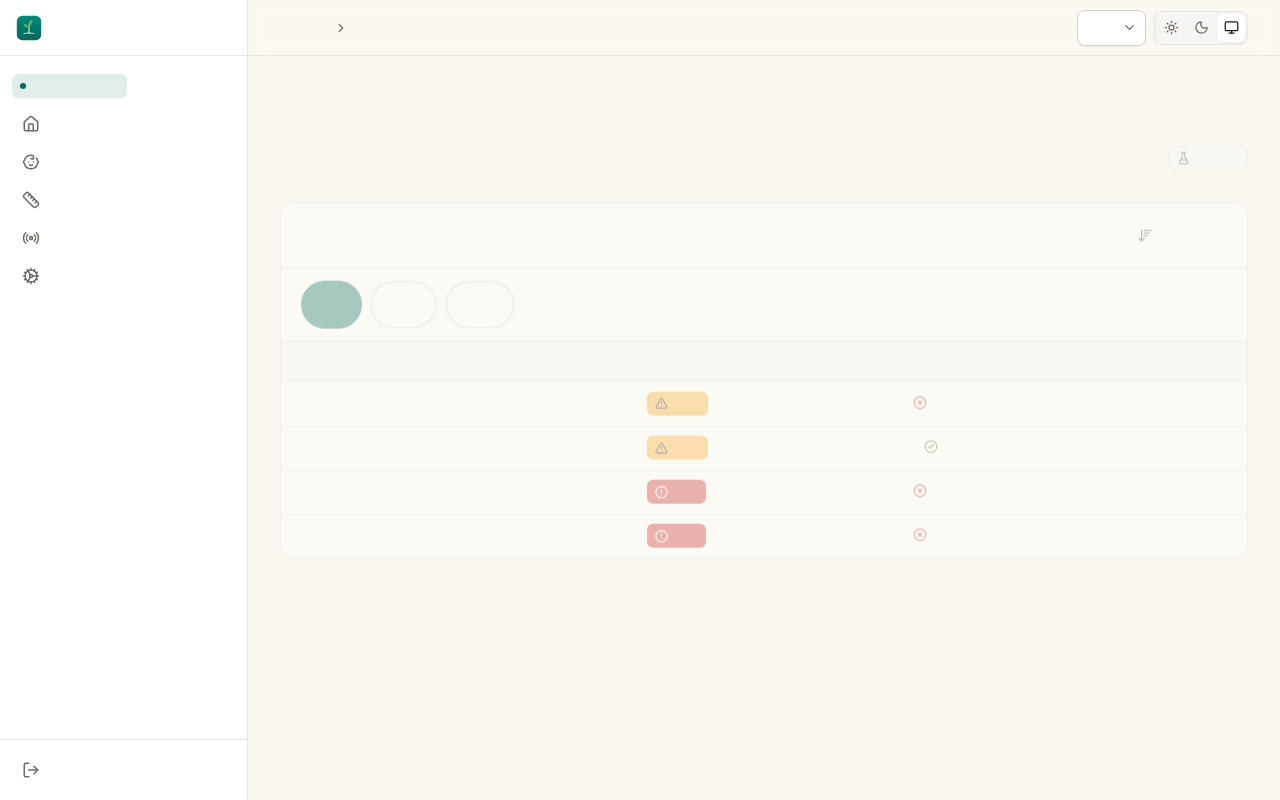
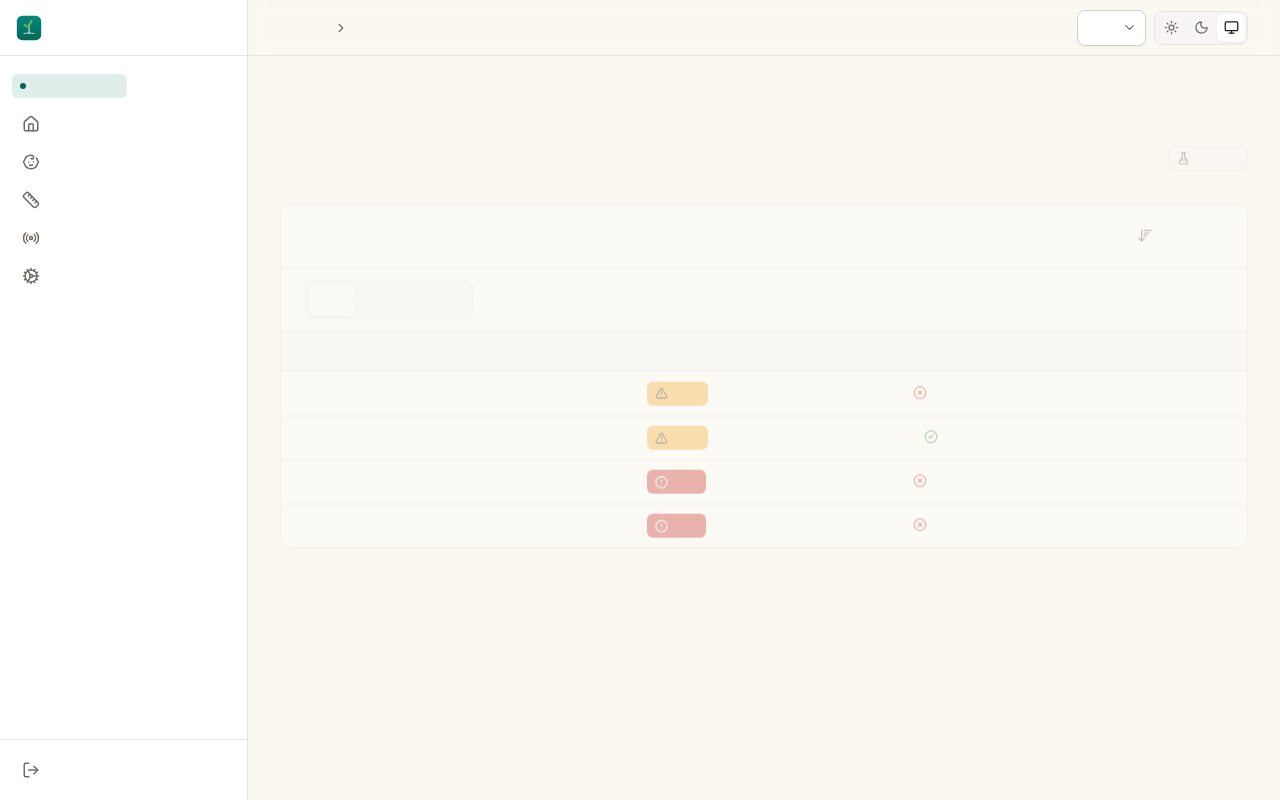
Before and after one commit to CNAMS/cnams_frontend, a Next.js app: page /referrals in a window 1280 px wide. Built offline with nearby package versions, Linux system fonts and the light colour scheme.

Commit message:
feat(referrals): use SegmentedControl for the severity filter
Replaces the hand-built All / SAM / MAM pill row with the shared control,
which also brings arrow-key navigation between options.

```diff
--- a/src/app/referrals/page.tsx
+++ b/src/app/referrals/page.tsx
@@ -6,6 +6,7 @@ import { mockFlaggedChildren, type FlaggedChild } from '@/data/mockData';
 import { useTheme } from '@/context/ThemeContext';
 import { AppShell } from '@/components/nav/AppShell';
 import { Card, CardHeader } from '@/components/ui/Card';
+import { SegmentedControl } from '@/components/ui/SegmentedControl';
 import { DataTable, type Column } from '@/components/ui/DataTable';
 import { StatusBadge } from '@/components/ui/ClassificationBadge';
 import { EmptyState, SampleDataChip } from '@/components/ui/Feedback';
@@ -150,32 +151,17 @@ export default function ReferralsPage() {
         />
 
         {/* ── Filter ────────────────────────────────────────────────────── */}
-        <div
-          role="radiogroup"
-          aria-label={t('filter')}
-          className="flex flex-wrap items-center gap-2 px-5 py-3 border-b border-outline-variant"
-        >
-          {(['ALL', 'SAM', 'MAM'] as const).map((f) => {
-            const active = filter === f;
-            return (
-              <button
-                key={f}
-                type="button"
-                role="radio"
-                aria-checked={active}
-                onClick={() => setFilter(f)}
-                className={cn(
-                  'min-h-touch px-4 rounded-full text-sm font-semibold border-2',
-                  'transition-colors duration-fast ease-ankur',
-                  active
-                    ? 'border-brand bg-brand text-on-primary'
-                    : 'border-outline-variant text-on-surface-variant hover:bg-surface-variant',
-                )}
-              >
-                {f === 'ALL' ? t('all') : f}
-              </button>
-            );
-          })}
+        <div className="px-5 sm:px-6 py-3 border-b border-outline-variant">
+          <SegmentedControl
+            label={t('filter')}
+            value={filter}
+            onChange={setFilter}
+            segments={[
+              { value: 'ALL', label: t('all') },
+              { value: 'SAM', label: 'SAM' },
+              { value: 'MAM', label: 'MAM' },
+            ]}
+          />
         </div>
 
         {/* Filtering and re-sorting rewrite the table with no announcement;
```
